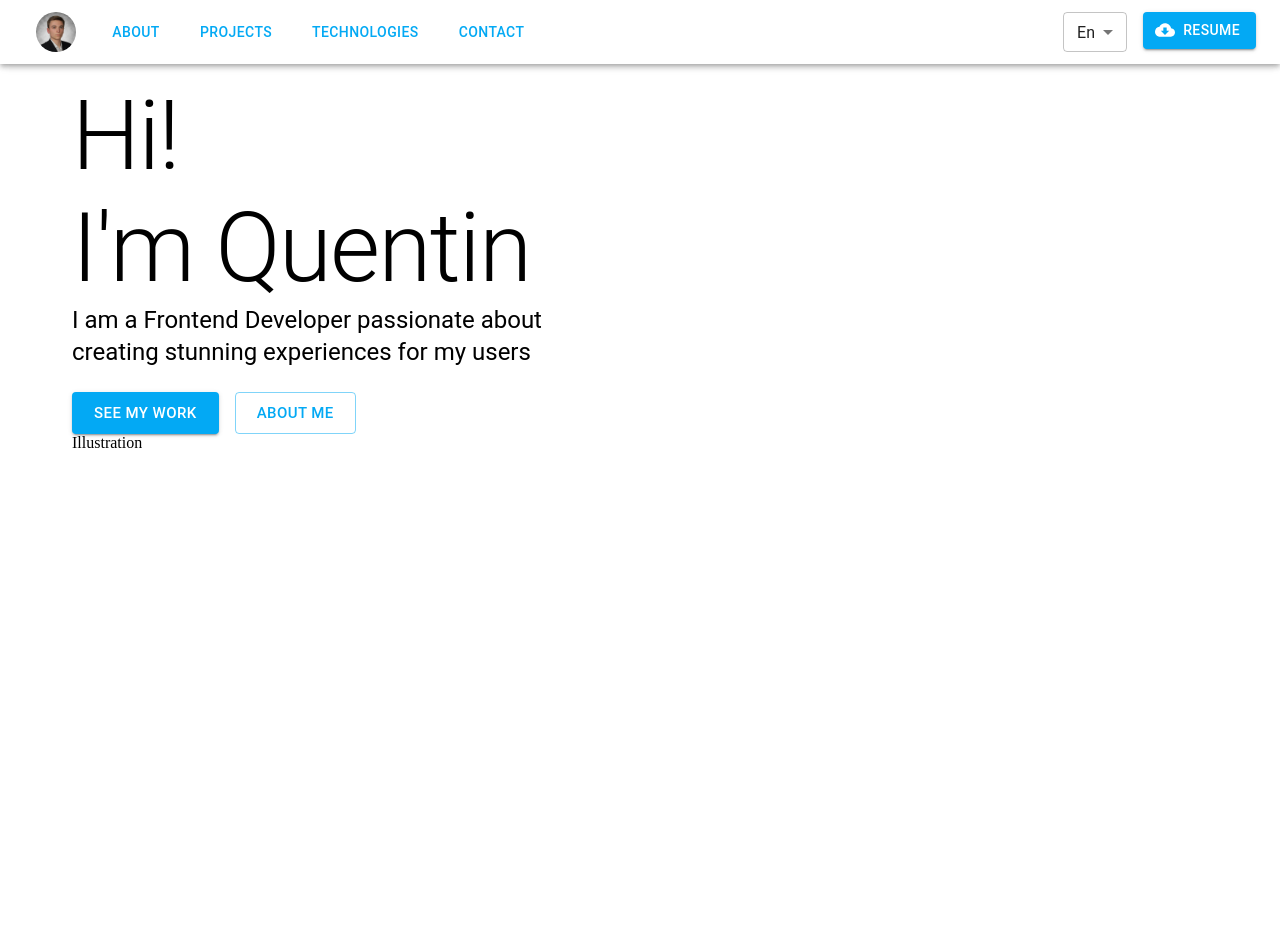
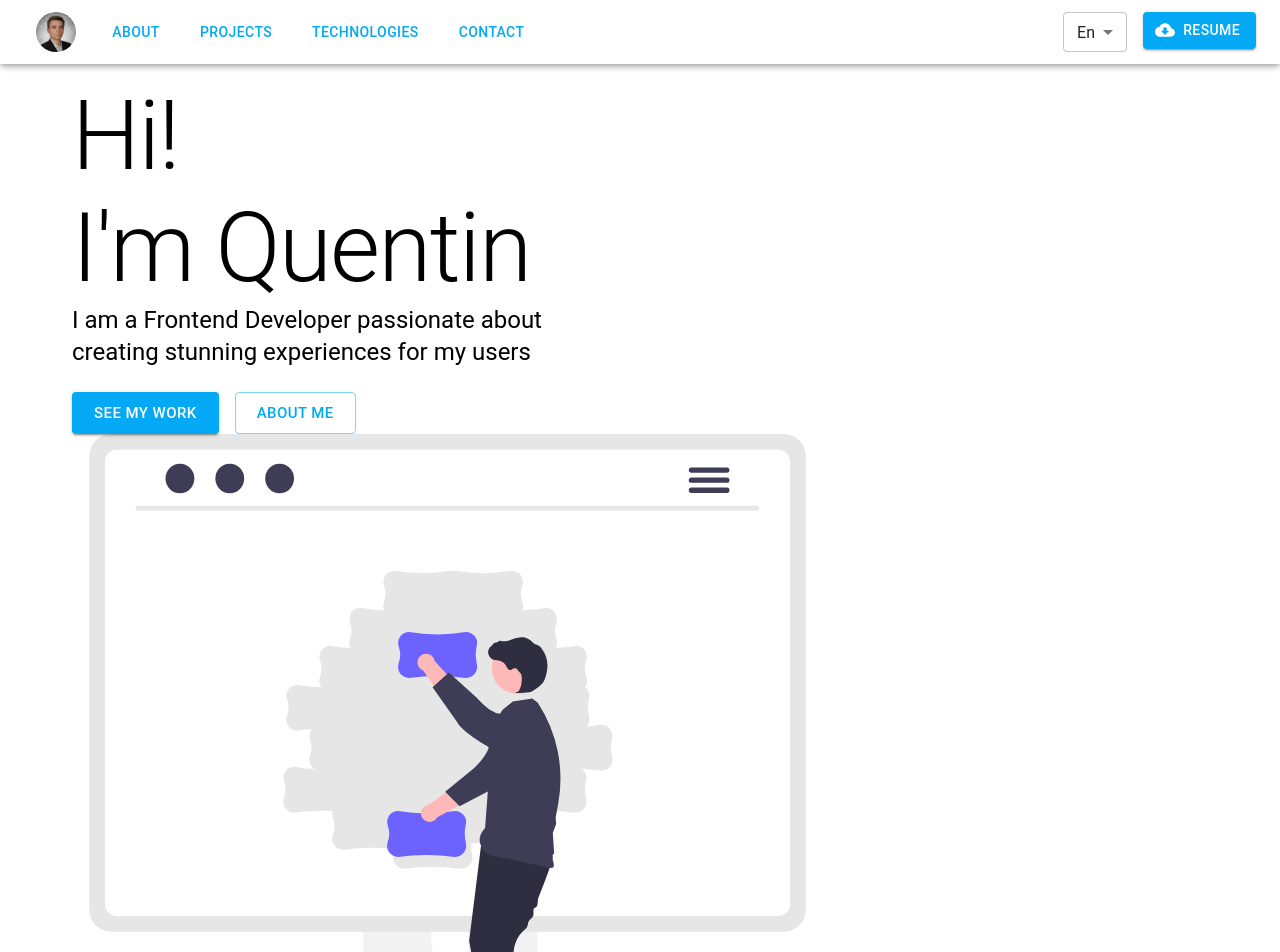
Before and after one commit to couvq/Portfolio-Site-V.2, a React (Create React App) app in the folder portfolio-site-v2/: page / in a window 1280 px wide. Shown: the top 952 px of the page. Before the commit the page ends 800 px from the top, so only its background shows below. Built offline with nearby package versions, Linux system fonts and the light colour scheme.

Commit message:
added svg image to illustration component

```diff
--- a/portfolio-site-v2/src/components/Hero/Illustration.js
+++ b/portfolio-site-v2/src/components/Hero/Illustration.js
@@ -4,7 +4,7 @@ const Illustration = () => {
 
 
   return (
-    <div>Illustration</div>
+    <img src="/illustration.svg" alt="web developer" />
   );
 }
 
```
